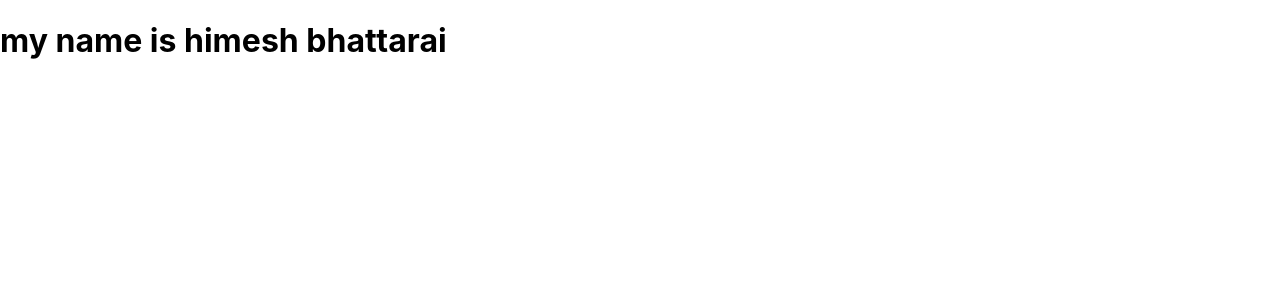
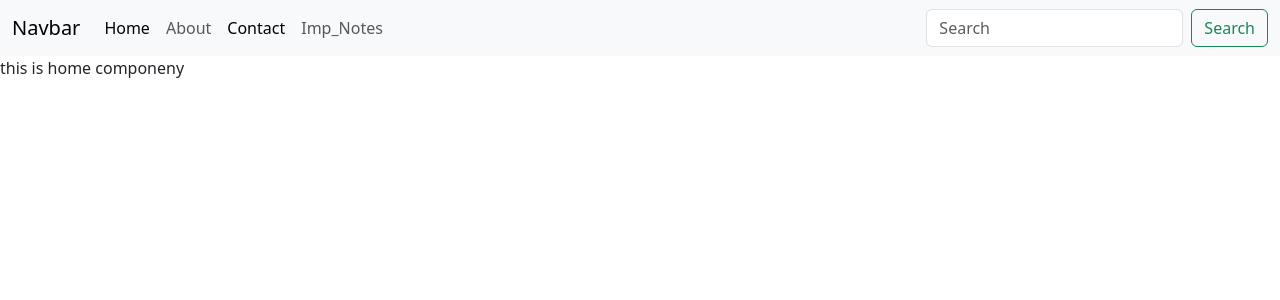
Before and after one commit to Himesh-Bhattarai/NoteMe-NoteYourTought, a React (Create React App) app in the folder frontend/: page / in a window 1280 px wide. Shown: the top 300 px of the page. Built offline with nearby package versions, Linux system fonts and the light colour scheme.

Commit message:
set some component

```diff
--- a/frontend/public/index.html
+++ b/frontend/public/index.html
@@ -10,15 +10,20 @@
       content="Web site created using create-react-app"
     />
     <link rel="apple-touch-icon" href="%PUBLIC_URL%/logo192.png" />
-
     <link rel="manifest" href="%PUBLIC_URL%/manifest.json" />
 
-    <title>NoteMe</title>
+    <!-- bootstarp css? -->
+    <link href="https://cdn.jsdelivr.net/npm/bootstrap@5.3.3/dist/css/bootstrap.min.css" rel="stylesheet" integrity="sha384-QWTKZyjpPEjISv5WaRU9OFeRpok6YctnYmDr5pNlyT2bRjXh0JMhjY6hW+ALEwIH" crossorigin="anonymous">
+
+    <title>NoteMe- New tought, New Beggining</title>
   </head>
   <body>
     <noscript>You need to enable JavaScript to run this app.</noscript>
     <div id="root"></div>
 
 
+    <!-- bootstarp Scripts? -->
+    <script src="https://cdn.jsdelivr.net/npm/bootstrap@5.3.3/dist/js/bootstrap.bundle.min.js" integrity="sha384-YvpcrYf0tY3lHB60NNkmXc5s9fDVZLESaAA55NDzOxhy9GkcIdslK1eN7N6jIeHz" crossorigin="anonymous"></script>
+
   </body>
 </html>
--- a/frontend/src/App.js
+++ b/frontend/src/App.js
@@ -1,10 +1,20 @@
+
 import './App.css';
+import { Routes, Route } from 'react-router-dom';
+import Navbar from './component/Navbar';
+import Dashboard from './component/Dashboard';
+import About from './component/About';
 
 function App() {
   return (
-   <>
-   <h1>my name is himesh bhattarai</h1>
-   </>
+    <>
+      <Navbar />
+      <Routes>
+        <Route path="/" element={<Dashboard />} />
+        <Route path="/Dashboard" element={<Dashboard />} />
+        <Route path="/about" element={<About />} />
+      </Routes>
+    </>
   );
 }
 
--- /dev/null
+++ b/frontend/src/component/About.js
@@ -0,0 +1,9 @@
+import React from 'react'
+
+export default function About() {
+  return (
+    <div>
+
+    </div>
+  )
+}
--- /dev/null
+++ b/frontend/src/component/Dashboard.js
@@ -0,0 +1,9 @@
+import React from 'react'
+
+export default function Dashboard() {
+  return (
+    <div>
+      this is home componeny
+    </div>
+  )
+}
--- /dev/null
+++ b/frontend/src/component/Navbar.js
@@ -0,0 +1,40 @@
+import React from 'react'
+import { Link } from 'react-router-dom';
+
+
+export default function Navbar() {
+  return (
+    <>
+      <nav className="navbar navbar-expand-lg bg-body-tertiary">
+        <div className="container-fluid">
+          <Link className="navbar-brand" to="/">Navbar</Link>
+          <button className="navbar-toggler" type="button" data-bs-toggle="collapse" data-bs-target="/navbarSupportedContent" aria-controls="navbarSupportedContent" aria-expanded="false" aria-label="Toggle navigation">
+            <span className="navbar-toggler-icon"></span>
+          </button>
+          <div className="collapse navbar-collapse" id="navbarSupportedContent">
+            <ul className="navbar-nav me-auto mb-2 mb-lg-0">
+              <li className="nav-item">
+                <Link className="nav-link active" aria-current="page" to="/Dashboard">Home</Link>
+              </li>
+              <li className="nav-item">
+                <Link className="nav-link" to="/About">About</Link>
+              </li>
+              <li className="nav-item">
+                <Link className="nav-link active" aria-current="page" to="/Contact">Contact</Link>
+              </li>
+              <li className="nav-item">
+                <Link className="nav-link" to="/Impnotes">Imp_Notes</Link>
+              </li>
+
+
+            </ul>
+            <form className="d-flex" role="search">
+              <input className="form-control me-2" type="search" placeholder="Search" aria-label="Search" />
+              <button className="btn btn-outline-success" type="submit">Search</button>
+            </form>
+          </div>
+        </div>
+      </nav>
+    </>
+  )
+}
```
Also changed, not shown: frontend/src/index.js (+5 -3 lines).
